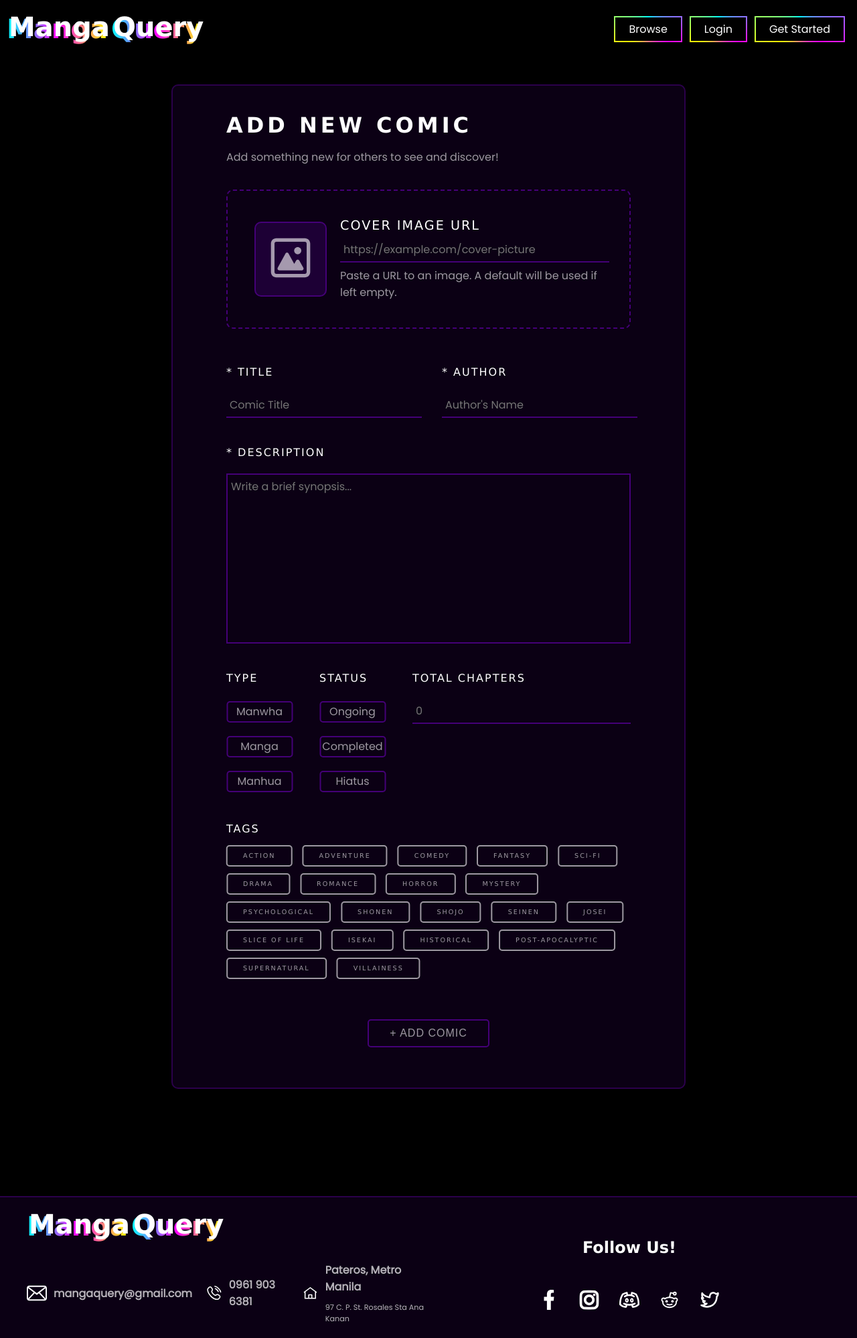
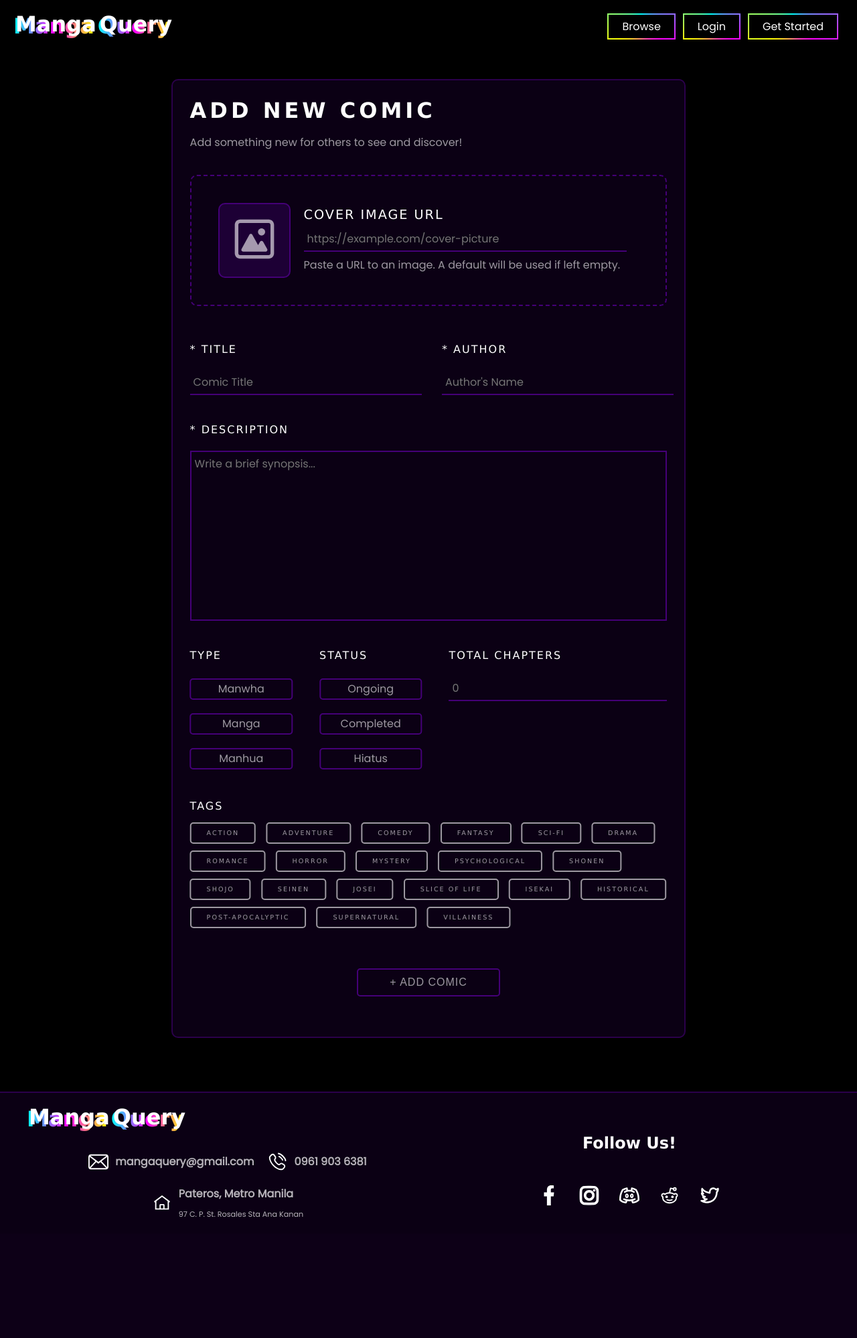
Before and after one commit to VMQ30/MangaLibrary, a Flask app: page /add-comic in a window 1280 px wide. Shown: the whole page at 67% size. After the commit the page ends 1817 px from the top, so only its background shows below. Run offline with Flask 3, Linux system fonts and the light colour scheme; a user stored in the database is signed in; data comes from the database, SQL or seed files in the repository.

Commit message:
Made the website more responsive

```diff
--- a/app.py
+++ b/app.py
@@ -156,18 +156,30 @@ def add_comic():
         status_id = None
         type_id = None
 
+        if not status:
+            flash("Missing Status")
+            return redirect("/add-comic")
+        if not selected_type:
+            flash("Missing Comic Type")
+            return redirect("/add-comic")
+
         try:
             status_id = db_execute(
                 "SELECT * FROM comic_status WHERE status_name = ?", status
             )
-            status_id = status_id[0]["comic_status_id"]
             type_id = db_execute(
                 "SELECT * FROM comic_type WHERE type_name = ?", selected_type
             )
+
+            if not status_id or not type_id:
+                flash("Invalid Input, Please Try Again")
+                return redirect("/add-comic")
+            status_id = status_id[0]["comic_status_id"]
             type_id = type_id[0]["comic_type_id"]
 
-        except:
-            print("Error", status_id, type_id)
+        except Exception as e:
+            print(f"Unexpected error: {e}")
+            flash("An internal error occurred.")
 
         try:
             db_execute(
--- a/static/add_comic.css
+++ b/static/add_comic.css
@@ -2,12 +2,12 @@
   display: flex;
   justify-content: center;
   align-items: center;
-  margin-bottom: 80px;
-  margin-top: 20px;
+  margin-bottom: clamp(40px, 2vw, 80px);
+  margin-top: clamp(10px, 2vw, 20px);
 }
 .add-comic form {
   background-color: #1f00375f;
-  padding: 40px 80px;
+  padding: clamp(20px, 2vw, 40px) clamp(20px, 2vw, 80px);
   padding-bottom: 60px;
   width: 60vw;
   display: flex;
@@ -154,6 +154,7 @@ textarea {
   display: flex;
   flex-direction: row;
   gap: 40px;
+  flex-wrap: wrap;
   div {
     flex: 1;
   }
@@ -280,3 +281,9 @@ input[type="number"] {
   border-color: #6200ae;
   background-color: #1f0037ba;
 }
+
+@media (max-width: 768px) {
+  .add-comic form {
+    width: 90%;
+  }
+}
--- a/static/index.css
+++ b/static/index.css
@@ -17,9 +16,14 @@ nav {
   position: sticky;
   top: 0;
   background-color: #000000b1;
-  padding: 20px 10px;
+  padding: 20px;
   z-index: 999;
   backdrop-filter: blur(5px);
+  flex-wrap: wrap;
+
+  a {
+    text-decoration: none;
+  }
 }
 
 @property --angle {
@@ -106,7 +110,7 @@ nav {
 
 .title h2,
 .title span {
-  font-size: 2.5rem;
+  font-size: clamp(2rem, 2vw, 2.5rem);
   font-weight: 900;
   font-family: Verdana;
   margin: 0;
@@ -124,6 +128,7 @@ footer {
   padding: 20px 40px;
   border-top: 2px solid #2b004b;
   color: rgba(255, 255, 255, 0.7);
+  flex-wrap: wrap;
 
   h2,
   span {
@@ -155,7 +160,9 @@ footer {
 .footer-info .contact-info {
   display: flex;
   flex-direction: row;
+  justify-content: center;
   gap: 20px;
+  flex-wrap: wrap;
 }
 
 .contact-info .address div {
--- a/templates/layout.html
+++ b/templates/layout.html
@@ -12,10 +12,20 @@
   </head>
   <body>
     <nav>
-      <div class="title">
-        <h2>Manga</h2>
-        <span>Query</span>
-      </div>
+      <a href="/">
+        <div class="title">
+          <h2>Manga</h2>
+          <span>Query</span>
+        </div>
+      </a>
+
+      <input type="checkbox" id="menu-toggle" class="menu-checkbox" />
+      <label for="menu-toggle" class="menu-icon">
+        <span></span>
+        <span></span>
+        <span></span>
+      </label>
+
       <div class="nav-buttons-container">
         <div class="nav-button-wrapper">
           <button class="browse">Browse</button>
@@ -166,6 +176,7 @@
           <button
             class="facebook"
             data-social="Facebook"
+            aria-label="'Follow us on Facebook"
             style="--accent-color: #19478a"
           >
             <svg
@@ -210,6 +221,7 @@
           </button>
           <button
             class="instagram"
+            aria-label="'Follow us on Instagram"
             data-social="Instagram"
             style="--accent-color: #dc2b7a"
           >
@@ -247,6 +259,7 @@
           </button>
           <button
             class="discord"
+            aria-label="'Follow us on Discord"
             data-social="Discord"
             style="--accent-color: #5865f1"
           >
@@ -286,6 +299,7 @@
           <button
             class="reddit"
             data-social="Reddit"
+            aria-label="'Follow us on Reddit"
             style="--accent-color: #ff4501"
           >
             <svg
@@ -331,6 +345,7 @@
           <button
             class="twitter"
             data-social="Twitter"
+            aria-label="'Follow us on Twitter"
             style="--accent-color: #01aeef"
           >
             <svg
```
Also changed, not shown: other parts of static/index.css (+52 -1 lines), 1 other file.
